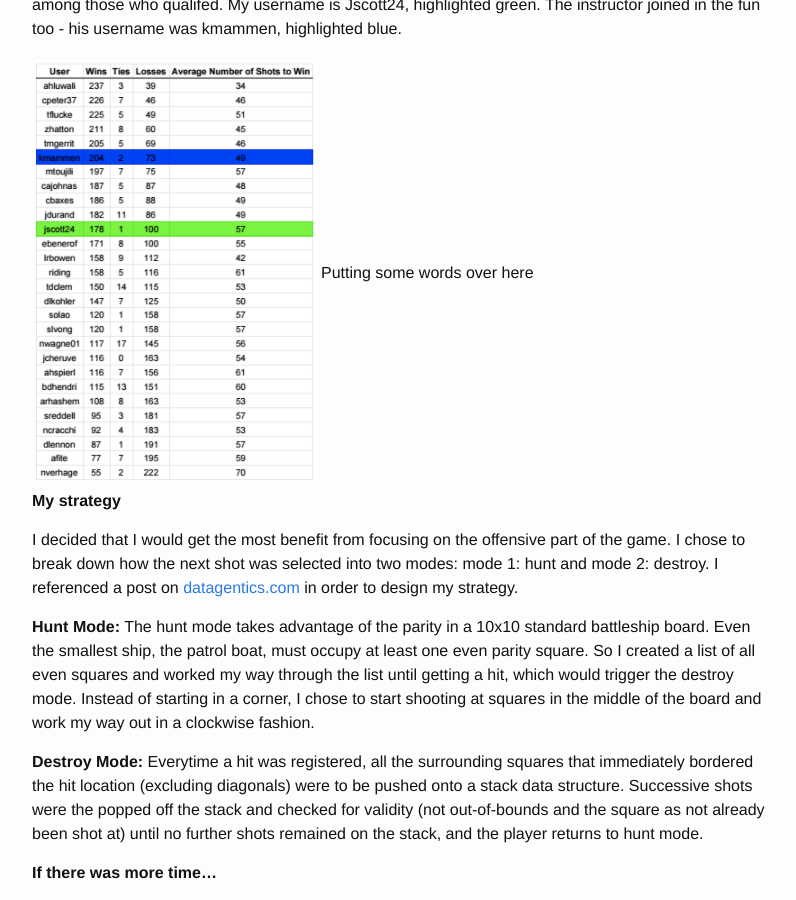
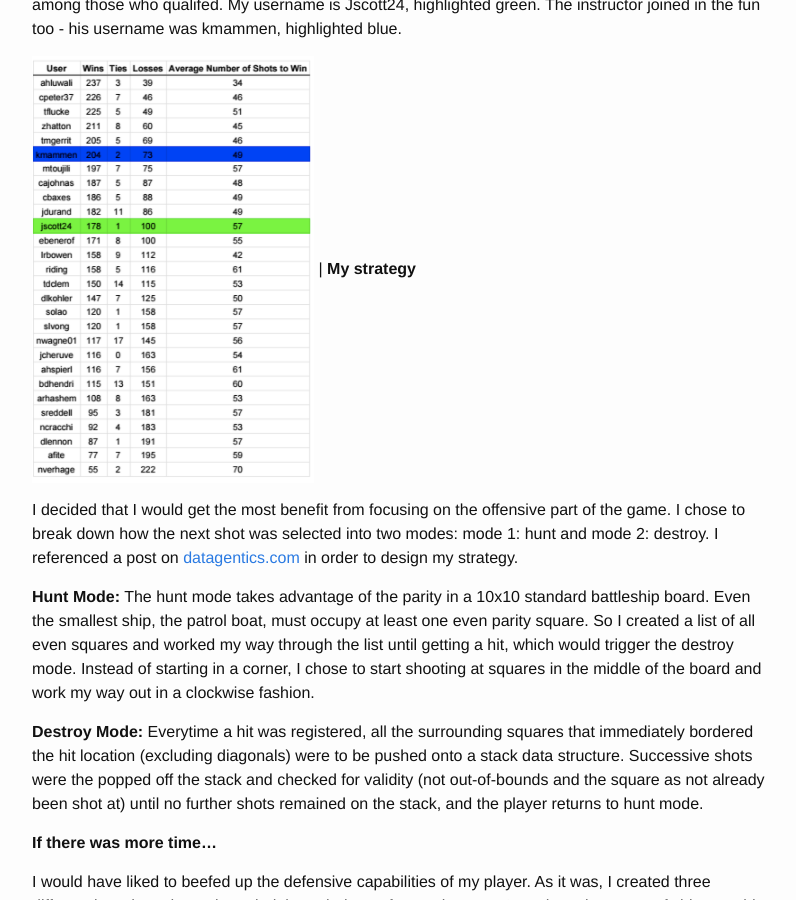
Before and after one commit to JonScott20/JonScott20.github.io, a Jekyll site: the page built from coursework.md, in a window 1280 px wide and 900 px high, scrolled down 897 px. Shown: the whole window, without its empty margins (238-1034 px from the left). Built offline with Jekyll 4.4.1, drawn with Linux system fonts in a browser that asks for light colours.

Commit message:
Update coursework.md

```diff
--- a/coursework.md
+++ b/coursework.md
@@ -34,16 +34,13 @@
 
 The class was then given the opportunity to create a player to compete in an optional tournament against the rest of the players in the class for additional credit. Of 105 people in two sections of the class, only around 30 people qualified to compete in the tournament. The image below is how I ranked among those who qualifed. My username is Jscott24, highlighted green. The instructor joined in the fun too - his username was kmammen, highlighted blue.
 
-![Project 4 Tournament Results](https://jonscott20.github.io/Files/Documents/Project4Tournament.png) | Putting some words over here
-
+![Project 4 Tournament Results](https://jonscott20.github.io/Files/Documents/Project4Tournament.png) |
 **My strategy**
 
 I decided that I would get the most benefit from focusing on the offensive part of the game. I chose to break down how the next shot was selected into two modes: mode 1: hunt and mode 2: destroy. I referenced a post on [datagentics.com](http://datagenetics.com/blog/december32011/index.html) in order to design my strategy.
 
-
 **Hunt Mode:**
 The hunt mode takes advantage of the parity in a 10x10 standard battleship board. Even the smallest ship, the patrol boat, must occupy at least one even parity square. So I created a list of all even squares and worked my way through the list until getting a hit, which would trigger the destroy mode. Instead of starting in a corner, I chose to start shooting at squares in the middle of the board and work my way out in a clockwise fashion.
-
 
 **Destroy Mode:**
 Everytime a hit was registered, all the surrounding squares that immediately bordered the hit location (excluding diagonals) were to be pushed onto a stack data structure. Successive shots were the popped off the stack and checked for validity (not out-of-bounds and the square as not already been shot at) until no further shots remained on the stack, and the player returns to hunt mode.
```
